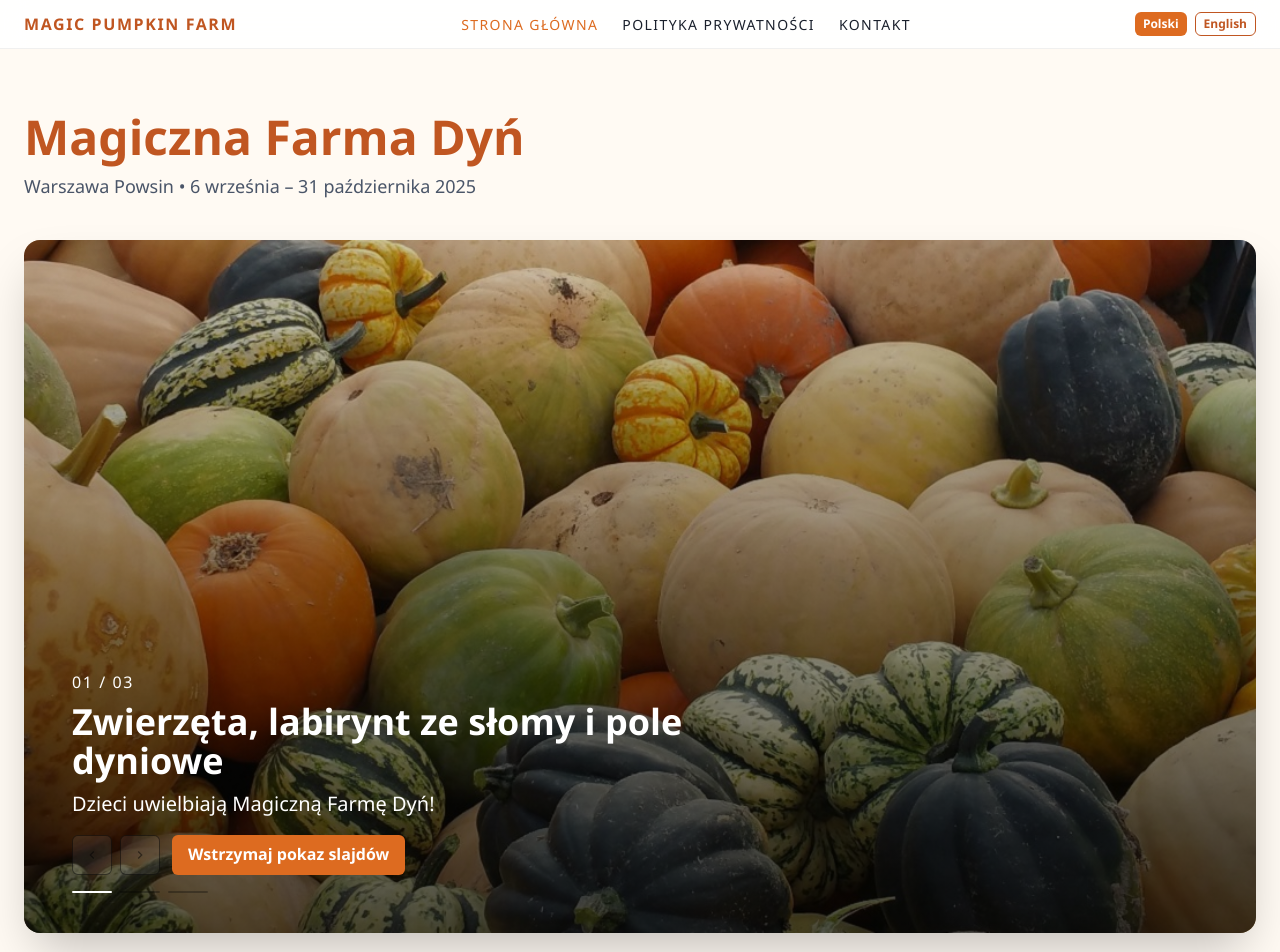
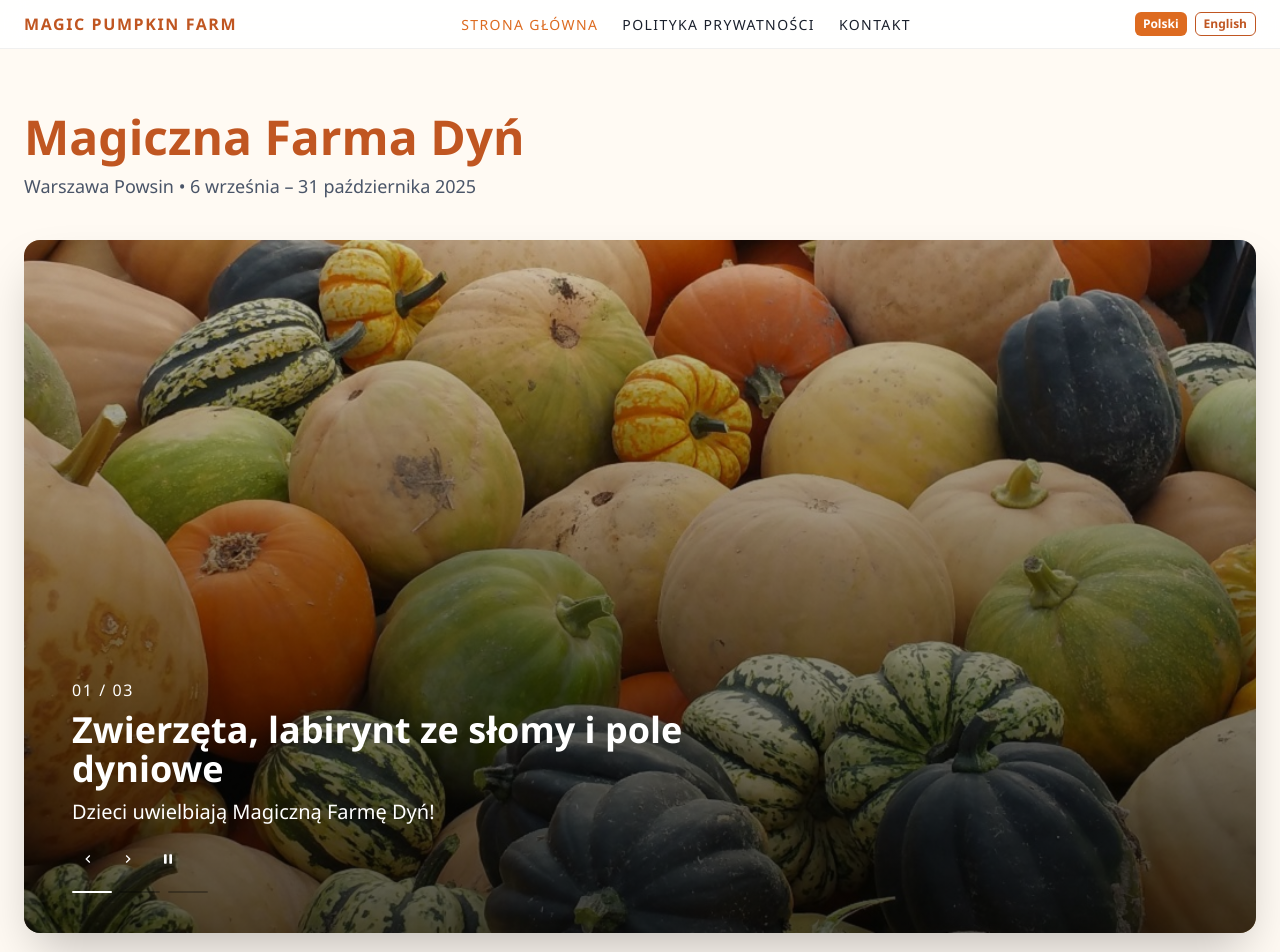
Before and after one commit to DenysVM/farmadyn-react, a React (Vite) app: page / in a window 1280 px wide. Shown: the top 952 px of the page. Built offline with nearby package versions, Linux system fonts and the light colour scheme.

Commit message:
Tweak hero slider controls and update site address translations

```diff
--- a/src/components/HeroSlider.tsx
+++ b/src/components/HeroSlider.tsx
@@ -2,8 +2,8 @@ import { useEffect, useMemo, useState } from "react";
 import {
   AspectRatio,
   Box,
-  Button,
   HStack,
+  Icon,
   IconButton,
   Image,
   Stack,
@@ -29,6 +29,22 @@ interface HeroSliderProps {
 }
 
 const SLIDE_INTERVAL = 7000;
+
+const PauseIcon = (props: React.ComponentProps<typeof Icon>) => (
+  <Icon viewBox="0 0 24 24" {...props}>
+    <rect x="6" y="5" width="4" height="14" rx="1" fill="currentColor" />
+    <rect x="14" y="5" width="4" height="14" rx="1" fill="currentColor" />
+  </Icon>
+);
+
+const PlayIcon = (props: React.ComponentProps<typeof Icon>) => (
+  <Icon viewBox="0 0 24 24" {...props}>
+    <path
+      fill="currentColor"
+      d="M8 5.5c0-.83.88-1.34 1.6-.93l9.1 5.2c.72.41.72 1.44 0 1.85l-9.1 5.2c-.72.41-1.6-.1-1.6-.93z"
+    />
+  </Icon>
+);
 
 const HeroSlider = ({
   slides,
@@ -110,32 +126,38 @@ const HeroSlider = ({
           </Text>
         </Stack>
 
-        <Stack direction={{ base: "column", sm: "row" }} spacing={3} align={{ base: "stretch", sm: "center" }}>
-          <HStack spacing={2}>
+        <HStack spacing={2} align="center">
           <IconButton
             aria-label={previousLabel}
-              icon={<ChevronLeftIcon />}
+            icon={<ChevronLeftIcon boxSize={4} />}
             onClick={() => goToSlide(currentIndex - 1)}
-              colorScheme="blackAlpha"
-              variant="outline"
-              bg="whiteAlpha.200"
-              _hover={{ bg: "whiteAlpha.300" }}
+            size="sm"
+            variant="ghost"
+            color="white"
+            _hover={{ bg: "whiteAlpha.200" }}
+            _active={{ bg: "whiteAlpha.300" }}
           />
           <IconButton
             aria-label={nextLabel}
-              icon={<ChevronRightIcon />}
+            icon={<ChevronRightIcon boxSize={4} />}
             onClick={() => goToSlide(currentIndex + 1)}
-              colorScheme="blackAlpha"
-              variant="outline"
-              bg="whiteAlpha.200"
-              _hover={{ bg: "whiteAlpha.300" }}
+            size="sm"
+            variant="ghost"
+            color="white"
+            _hover={{ bg: "whiteAlpha.200" }}
+            _active={{ bg: "whiteAlpha.300" }}
+          />
+          <IconButton
+            aria-label={isPaused ? playLabel : pauseLabel}
+            icon={isPaused ? <PlayIcon boxSize={4} /> : <PauseIcon boxSize={4} />}
+            onClick={() => setIsPaused((prev) => !prev)}
+            size="sm"
+            variant="ghost"
+            color="white"
+            _hover={{ bg: "whiteAlpha.200" }}
+            _active={{ bg: "whiteAlpha.300" }}
           />
         </HStack>
-
-          <Button onClick={() => setIsPaused((prev) => !prev)} colorScheme="orange" variant="solid">
-            {isPaused ? playLabel : pauseLabel}
-          </Button>
-        </Stack>
 
         <HStack spacing={2}>
           {slideList.map((slide, index) => (
--- a/src/i18n/translations.ts
+++ b/src/i18n/translations.ts
@@ -102,7 +102,7 @@ export const translations: Record<Locale, TranslationShape> = {
           {
             image: "/images/chicago.jpg",
             alt: "Dynia halloweenowa wśród wielu odmian dyni",
-            heading: "MagicPumpkinFarm.pl",
+            heading: "farmadyn.pl",
             subheading: "Dynia na Halloween – ponad 30 gatunków do wyboru."
           },
           {
@@ -151,11 +151,11 @@ export const translations: Record<Locale, TranslationShape> = {
         title: "Regulamin farmy",
         items: [
           "Dzieci przebywają na farmie pod stałą opieką rodziców lub opiekunów.",
-          "Zwierzęta karmią wyłącznie dorośli – nie wkładamy rąk do pysków i trzymamy dystans od ptaków.",
+          "Zwierzęta karmią wyłącznie dorośli – не wkładamy rąk do пysków i trzymamy dystans od ptaków.",
           "Nie podnosimy ani nie ściskamy królików; karmimy tylko te, które podchodzą.",
-          "Nie zrywamy dyni i roślin z dekoracji oraz nie wspinamy się powyżej jednego metra na konstrukcje.",
+          "Nie zrywamy dyni i roślin z dekoracji oraz не wspinamy się powyżej jednego metra na конструкcje.",
           "W labiryncie ze słomy nie przewracamy balotów.",
-          "Huśtamy się ostrożnie, dzieci na trampolinie bawią się bez butów, tyrolka jest dla osób do 65 kg, w strefie Nerf obowiązują okulary ochronne.",
+          "Huśtamy się ostrożnie, dzieci na trampolinie bawią się без butów, tyrolka jest для osób do 65 kg, w strefie Nerf obowiązują okulary ochronne.",
           "Trawy ozdobne mogą być ostre – dbamy o dłonie własne i dzieci. Niestosowanie się do zaleceń obsługi może skutkować opuszczeniem obiektu."
         ]
       }
@@ -167,7 +167,7 @@ export const translations: Record<Locale, TranslationShape> = {
         {
           title: "Dane kontaktowe",
           paragraphs: [
-            "Na wiadomości telefoniczne odpowiadamy najszybciej w godzinach otwarcia farmy, a na e-maile po zamknięciu."
+            "Na wiadomości telefoniczne odpowiadamy najszybciej w godzinach otwarcia farmy, a на e-maile po zamknięciu."
           ],
           list: [
             "Adres: ul. Drewny 17, Warszawa Powsin",
@@ -214,20 +214,20 @@ export const translations: Record<Locale, TranslationShape> = {
         {
           title: "Twoje prawa",
           paragraphs: [
-            "Masz prawo zażądać dostępu do swoich danych, ich sprostowania, usunięcia, ograniczenia przetwarzania lub wniesienia sprzeciwu.",
+            "Masz prawo zażądać dostępu do swoich danych, ich sprostowania, usunięcia, ограничzenia przetwarzania lub wniesienia sprzeciwu.",
             "Skargę możesz złożyć do Prezesa Urzędu Ochrony Danych Osobowych (PUODO)."
           ],
           list: [
             "Dostęp do danych i ich przenoszenie",
             "Sprostowanie oraz usunięcie",
             "Ograniczenie przetwarzania i sprzeciw",
-            "Wycofanie zgody bez wpływu na zgodność wcześniejszego przetwarzania"
+            "Wycofanie zgody bez wpływu на zgodność wcześniejszego przetwarzania"
           ]
         },
         {
-          title: "Bezpieczeństwo i kontakt",
+          title: "Bezpieczeństwo i контакт",
           paragraphs: [
-            "Komunikacja z serwisem jest szyfrowana (SSL), a dostęp do danych mają wyłącznie upoważnione osoby.",
+            "Komunikacja z serwisem jest szyfrowana (SSL), a доступ do danych mają wyłącznie upoważnione osoby.",
             "W sprawach dotyczących ochrony danych skontaktuj się z nami pod adresem rodo@warsawexpo.eu.",
             "Dane możemy udostępnić organom publicznym, jeśli wymagają tego przepisy. Ruch na stronie analizujemy z użyciem Google Analytics, aby ulepszać nawigację."
           ]
@@ -273,7 +273,7 @@ export const translations: Record<Locale, TranslationShape> = {
           {
             image: "/images/chicago.jpg",
             alt: "Halloween pumpkin among many varieties",
-            heading: "MagicPumpkinFarm.pl",
+            heading: "https://farmadyn.pl/",
             subheading: "Halloween pumpkins – over 30 varieties to choose from."
           },
           {
```
Lines whose indentation alone changed are shown as unchanged.
